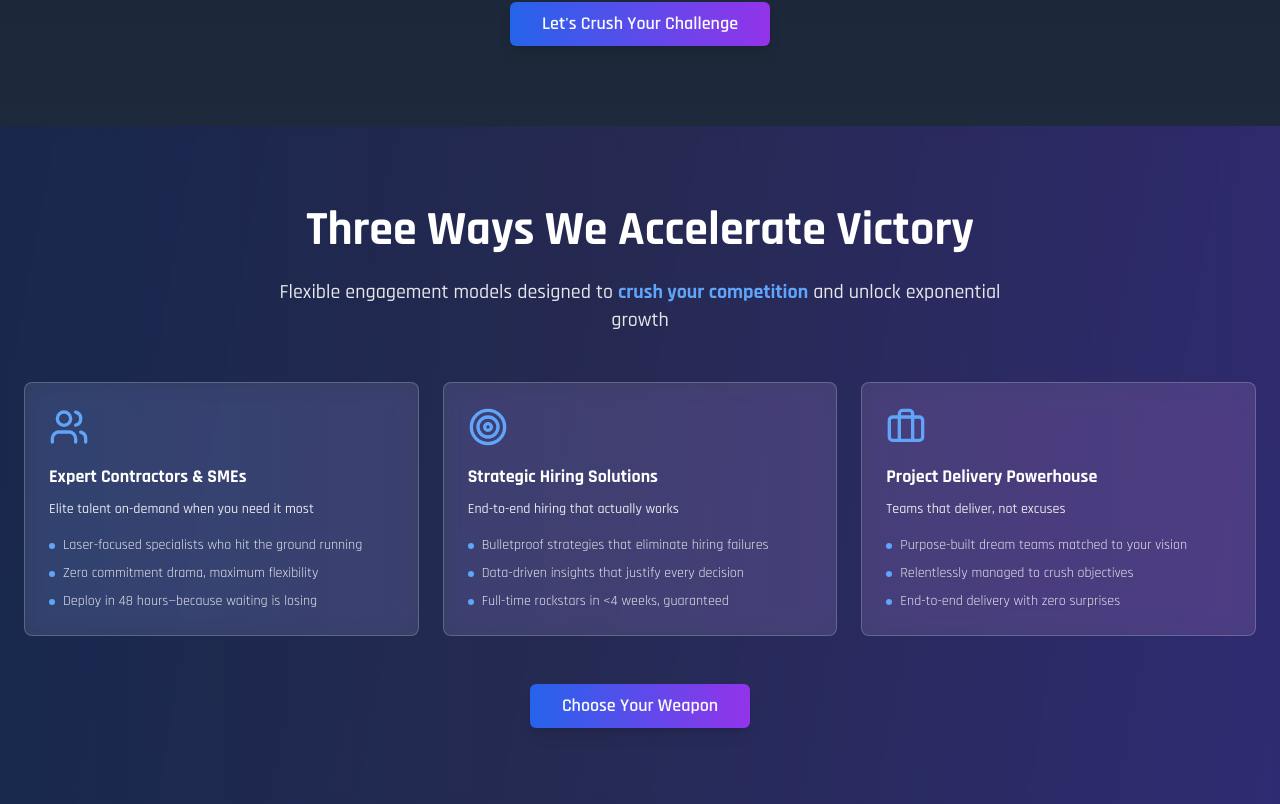
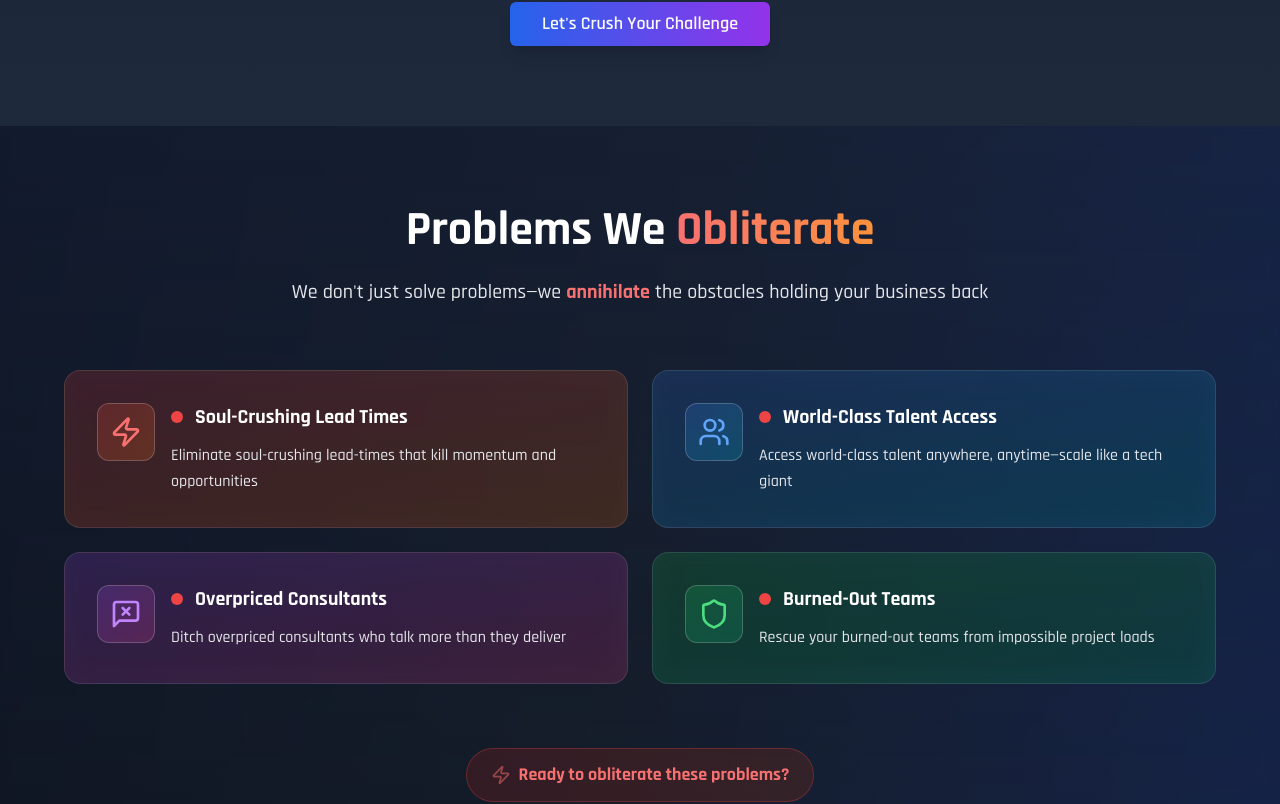
Before and after one commit to Mullineux-P4/talent-radar-amsterdam-tech, a React (Vite) app: page / in a window 1280 px wide. Shown: the part 3218-4022 px from the top of the page. Built offline with nearby package versions, Linux system fonts and the light colour scheme.

Commit message:
Refine card design
Improved the visual appeal and inspiration of the card component.

```diff
--- /dev/null
+++ b/src/components/ProblemsSection.tsx
@@ -0,0 +1,100 @@
+
+import React from 'react';
+import { Zap, Users, MessageSquareX, Shield } from 'lucide-react';
+
+export function ProblemsSection() {
+  const problems = [
+    {
+      icon: Zap,
+      title: "Soul-Crushing Lead Times",
+      description: "Eliminate soul-crushing lead-times that kill momentum and opportunities",
+      gradient: "from-red-500/20 to-orange-500/20",
+      borderGradient: "from-red-500/50 to-orange-500/50",
+      iconColor: "text-red-400"
+    },
+    {
+      icon: Users,
+      title: "World-Class Talent Access",
+      description: "Access world-class talent anywhere, anytime—scale like a tech giant",
+      gradient: "from-blue-500/20 to-cyan-500/20",
+      borderGradient: "from-blue-500/50 to-cyan-500/50",
+      iconColor: "text-blue-400"
+    },
+    {
+      icon: MessageSquareX,
+      title: "Overpriced Consultants",
+      description: "Ditch overpriced consultants who talk more than they deliver",
+      gradient: "from-purple-500/20 to-pink-500/20",
+      borderGradient: "from-purple-500/50 to-pink-500/50",
+      iconColor: "text-purple-400"
+    },
+    {
+      icon: Shield,
+      title: "Burned-Out Teams",
+      description: "Rescue your burned-out teams from impossible project loads",
+      gradient: "from-green-500/20 to-emerald-500/20",
+      borderGradient: "from-green-500/50 to-emerald-500/50",
+      iconColor: "text-green-400"
+    }
+  ];
+
+  return (
+    <section className="py-20 bg-gradient-to-b from-slate-900/50 to-black/30 backdrop-blur-sm">
+      <div className="max-w-7xl mx-auto px-6">
+        <div className="text-center mb-16">
+          <h2 className="text-4xl md:text-5xl font-bold mb-6 text-white">
+            Problems We <span className="bg-gradient-to-r from-red-400 to-orange-400 bg-clip-text text-transparent">Obliterate</span>
+          </h2>
+          <p className="text-xl text-gray-200 max-w-3xl mx-auto font-medium">
+            We don't just solve problems—we <strong className="text-red-400">annihilate</strong> the obstacles holding your business back
+          </p>
+        </div>
+
+        <div className="grid md:grid-cols-2 gap-6 max-w-6xl mx-auto">
+          {problems.map((problem, index) => (
+            <div
+              key={index}
+              className={`relative group bg-gradient-to-br ${problem.gradient} backdrop-blur-md rounded-2xl p-8 border border-white/10 hover:border-transparent transition-all duration-500 hover:scale-[1.02] hover:shadow-2xl overflow-hidden`}
+            >
+              {/* Animated border gradient on hover */}
+              <div className={`absolute -inset-0.5 bg-gradient-to-r ${problem.borderGradient} rounded-2xl opacity-0 group-hover:opacity-100 transition-opacity duration-500 blur-sm`}></div>
+
+              {/* Content */}
+              <div className="relative z-10">
+                <div className="flex items-start space-x-4">
+                  <div className={`p-3 rounded-xl bg-gradient-to-br ${problem.gradient} border border-white/20 group-hover:scale-110 transition-transform duration-300`}>
+                    <problem.icon className={`h-8 w-8 ${problem.iconColor}`} />
+                  </div>
+
+                  <div className="flex-1">
+                    <div className="flex items-center mb-3">
+                      <div className="w-3 h-3 rounded-full bg-red-500 mr-3 group-hover:animate-pulse"></div>
+                      <h3 className="text-xl font-bold text-white group-hover:text-transparent group-hover:bg-gradient-to-r group-hover:from-white group-hover:to-gray-200 group-hover:bg-clip-text transition-all duration-300">
+                        {problem.title}
+                      </h3>
+                    </div>
+
+                    <p className="text-gray-200 leading-relaxed font-medium group-hover:text-white transition-colors duration-300">
+                      {problem.description}
+                    </p>
+                  </div>
+                </div>
+
+                {/* Subtle glow effect */}
+                <div className={`absolute -bottom-4 -right-4 w-32 h-32 bg-gradient-to-br ${problem.borderGradient} rounded-full opacity-0 group-hover:opacity-10 blur-3xl transition-opacity duration-500`}></div>
+              </div>
+            </div>
+          ))}
+        </div>
+
+        {/* Call to action */}
+        <div className="text-center mt-16">
+          <div className="inline-flex items-center space-x-2 bg-gradient-to-r from-red-900/30 to-orange-900/30 rounded-full px-6 py-3 border border-red-500/30">
+            <Zap className="h-5 w-5 text-red-400 animate-pulse" />
+            <p className="text-red-400 font-bold text-lg">Ready to obliterate these problems?</p>
+          </div>
+        </div>
+      </div>
+    </section>
+  );
+}
--- a/src/pages/Index.tsx
+++ b/src/pages/Index.tsx
@@ -5,6 +5,7 @@ import { HeroSection } from '@/components/HeroSection';
 import { HowItWorksSection } from '@/components/HowItWorksSection';
 import { StatsSection } from '@/components/StatsSection';
 import { AssessmentSection } from '@/components/AssessmentSection';
+import { ProblemsSection } from '@/components/ProblemsSection';
 import { ServicesSection } from '@/components/ServicesSection';
 import { CaseStudySection } from '@/components/CaseStudySection';
 import { TestimonialsSection } from '@/components/TestimonialsSection';
@@ -37,6 +38,7 @@ const Index = () => {
       <HowItWorksSection />
       <StatsSection />
       <AssessmentSection />
+      <ProblemsSection />
       <ServicesSection />
       <CaseStudySection />
       <TestimonialsSection />
```
